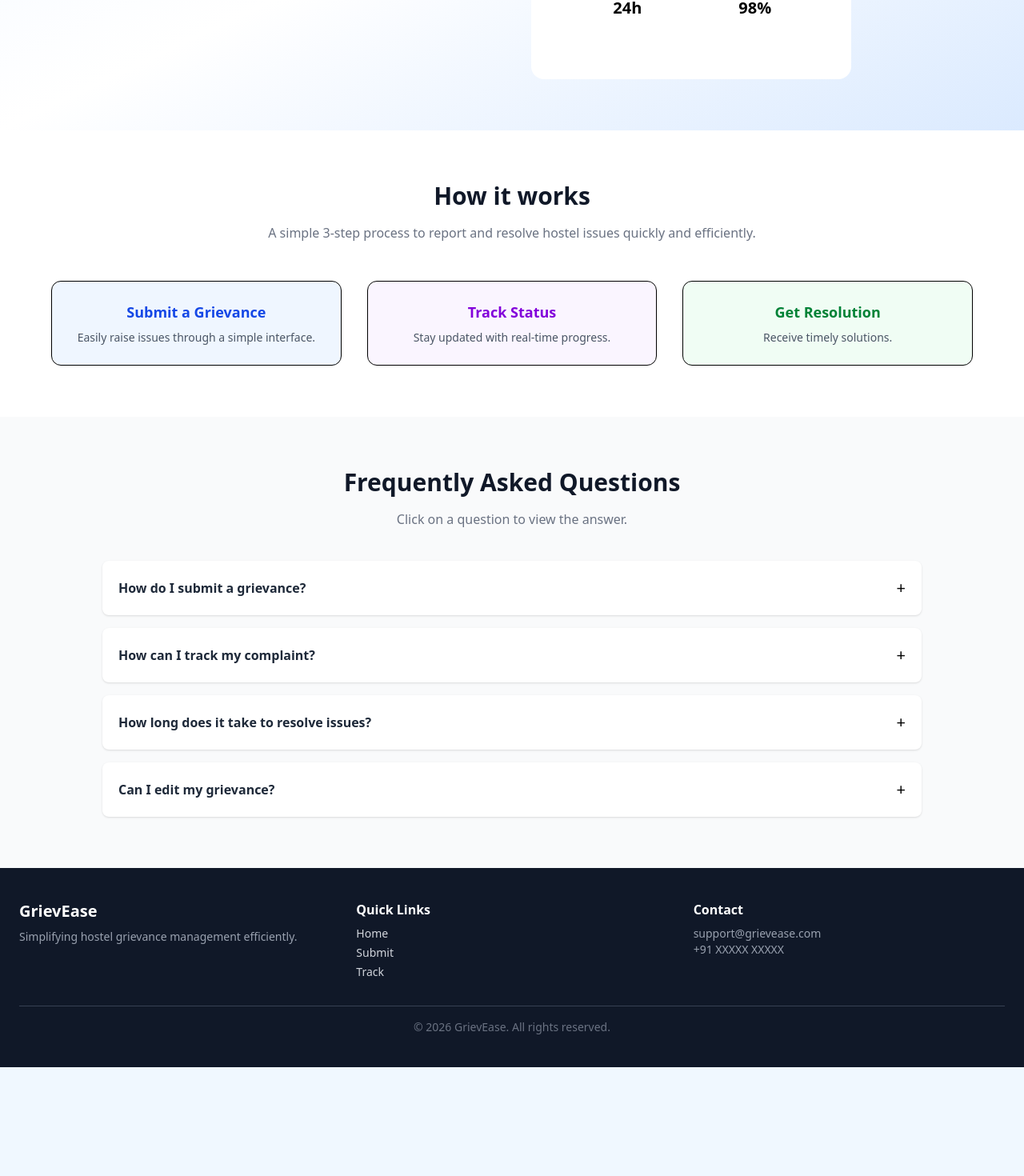
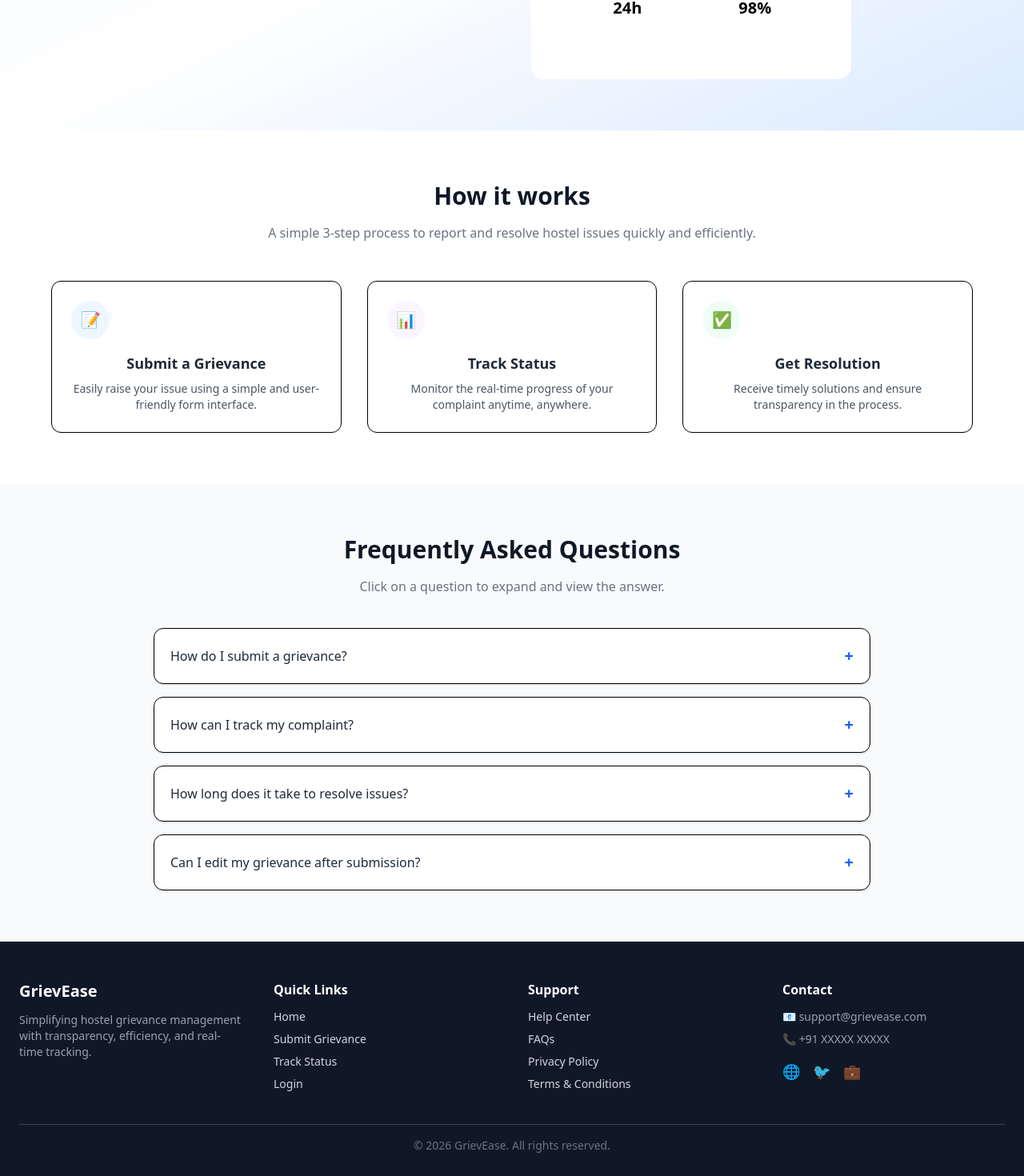
Before and after one commit to dikumardi/GrievEase, a React (Vite) app: page / in a window 1280 px wide. Shown: the part 509-1979 px from the top of the page at 80% size. Before the commit the page ends 1843 px from the top, so only its background shows below. Built offline with nearby package versions, Linux system fonts and the light colour scheme.

Commit message:
refactor: split homepage into components and enhance UI with responsive sections and FAQ accordion

```diff
--- a/src/App.jsx
+++ b/src/App.jsx
@@ -8,6 +8,7 @@ import Admin from "./pages/Admin";
 import AdminDashboard from "./pages/AdminDashboard";
 import UserDashboard from "./pages/UserDashboard";
 import TrackStatus from "./pages/TrackStatus";
+import Home from "./pages/Home";
 
 const App = () => {
   const navigate = useNavigate();
@@ -46,7 +47,7 @@ const App = () => {
 
       <Routes>
         {/* Public Routes */}
-        <Route path="/" element={<HeroSection />} />
+        <Route path='/' element={<Home />} />
         <Route path="/formpage" element={<FormPage />} />
         <Route path="/admin" element={<Admin handleLogin={handleLogin} />} />
         <Route path="/track" element={<TrackStatus />} />
--- /dev/null
+++ b/src/components/FAQ.jsx
@@ -0,0 +1,84 @@
+import React, { useState } from "react";
+
+const faqs = [
+  {
+    question: "How do I submit a grievance?",
+    answer:
+      "Go to the 'Submit Grievance' page and fill out the form with your issue details."
+  },
+  {
+    question: "How can I track my complaint?",
+    answer:
+      "Use the 'Track Status' page and enter your grievance ID to see the progress."
+  },
+  {
+    question: "How long does it take to resolve issues?",
+    answer:
+      "Most grievances are resolved within 24–72 hours depending on the issue type."
+  },
+  {
+    question: "Can I edit my grievance after submission?",
+    answer:
+      "Currently, editing is not available. You can contact the admin for updates."
+  }
+];
+
+const FAQ = () => {
+  const [openIndex, setOpenIndex] = useState(null);
+
+  const toggleFAQ = (index) => {
+    setOpenIndex(openIndex === index ? null : index);
+  };
+
+  return (
+    <section className="px-6 py-16 bg-gray-50">
+      <div className="max-w-4xl mx-auto">
+
+        {/* Heading */}
+        <h2 className="text-3xl font-bold text-center text-gray-900 mb-4">
+          Frequently Asked Questions
+        </h2>
+
+        <p className="text-center text-gray-500 mb-10">
+          Click on a question to expand and view the answer.
+        </p>
+
+        {/* FAQ List */}
+        <div className="space-y-4">
+          {faqs.map((faq, index) => (
+            <div
+              key={index}
+              className="bg-white border rounded-xl shadow-sm overflow-hidden"
+            >
+              {/* Question */}
+              <button
+                onClick={() => toggleFAQ(index)}
+                className="w-full flex justify-between items-center p-5 text-left"
+              >
+                <span className="font-medium text-gray-800">
+                  {faq.question}
+                </span>
+
+                <span className="text-xl font-bold text-blue-600">
+                  {openIndex === index ? "−" : "+"}
+                </span>
+              </button>
+
+              {/* Answer */}
+              <div
+                className={`px-5 text-sm text-gray-600 transition-all duration-300 ${
+                  openIndex === index ? "max-h-40 py-3" : "max-h-0 overflow-hidden"
+                }`}
+              >
+                {faq.answer}
+              </div>
+            </div>
+          ))}
+        </div>
+
+      </div>
+    </section>
+  );
+};
+
+export default FAQ;
--- /dev/null
+++ b/src/components/Footer.jsx
@@ -0,0 +1,75 @@
+import React from "react";
+
+const Footer = () => {
+  return (
+    <footer className="bg-gray-900 text-gray-300 px-6 py-12">
+      <div className="max-w-7xl mx-auto grid gap-10 md:grid-cols-4">
+
+        {/* Brand */}
+        <div>
+          <h2 className="text-xl font-bold text-white mb-3">
+            GrievEase
+          </h2>
+          <p className="text-sm text-gray-400">
+            Simplifying hostel grievance management with transparency,
+            efficiency, and real-time tracking.
+          </p>
+        </div>
+
+        {/* Quick Links */}
+        <div>
+          <h3 className="text-white font-semibold mb-3">
+            Quick Links
+          </h3>
+          <ul className="space-y-2 text-sm">
+            <li className="hover:text-white cursor-pointer">Home</li>
+            <li className="hover:text-white cursor-pointer">Submit Grievance</li>
+            <li className="hover:text-white cursor-pointer">Track Status</li>
+            <li className="hover:text-white cursor-pointer">Login</li>
+          </ul>
+        </div>
+
+        {/* Support */}
+        <div>
+          <h3 className="text-white font-semibold mb-3">
+            Support
+          </h3>
+          <ul className="space-y-2 text-sm">
+            <li className="hover:text-white cursor-pointer">Help Center</li>
+            <li className="hover:text-white cursor-pointer">FAQs</li>
+            <li className="hover:text-white cursor-pointer">Privacy Policy</li>
+            <li className="hover:text-white cursor-pointer">Terms & Conditions</li>
+          </ul>
+        </div>
+
+        {/* Contact */}
+        <div>
+          <h3 className="text-white font-semibold mb-3">
+            Contact
+          </h3>
+          <p className="text-sm text-gray-400 mb-2">
+            📧 support@grievease.com
+          </p>
+          <p className="text-sm text-gray-400 mb-4">
+            📞 +91 XXXXX XXXXX
+          </p>
+
+          {/* Social Icons */}
+          <div className="flex gap-4 text-lg">
+            <span className="hover:text-white cursor-pointer">🌐</span>
+            <span className="hover:text-white cursor-pointer">🐦</span>
+            <span className="hover:text-white cursor-pointer">💼</span>
+          </div>
+        </div>
+
+      </div>
+
+      {/* Bottom */}
+      <div className="text-center text-sm text-gray-500 mt-10 border-t border-gray-700 pt-4">
+        © {new Date().getFullYear()} GrievEase. All rights reserved.
+      </div>
+    </footer>
+  );
+};
+
+export default Footer;
--- /dev/null
+++ b/src/components/Hero.jsx
@@ -0,0 +1,35 @@
+import React from 'react'
+import Button from '../components/Button'
+import RightSectionContent from '../pages/RightSection/RightSectionContent'
+
+const Hero = () => {
+  return (
+    <section className="px-6 py-16 bg-gradient-to-br from-blue-50 via-white to-blue-100">
+      <div className="max-w-7xl mx-auto flex flex-col-reverse lg:flex-row items-center gap-12">
+
+        <div className="flex-1 text-center lg:text-left">
+          <span className="inline-block text-blue-700 bg-blue-200 rounded-full px-4 py-1 text-sm mb-4">
+            🚀 Introducing the New System
+          </span>
+
+          <h1 className="font-bold text-4xl sm:text-5xl lg:text-6xl mb-4">
+            Hostel <span className="text-blue-600">GrievEase</span>
+          </h1>
+
+          <p className="text-gray-600 mb-6 max-w-md">
+            Report and track grievances easily.
+          </p>
+
+          <Button />
+        </div>
+
+        <div className="flex-1">
+          <RightSectionContent />
+        </div>
+
+      </div>
+    </section>
+  )
+}
+
+export default Hero
--- /dev/null
+++ b/src/components/HowItWorks.jsx
@@ -0,0 +1,70 @@
+import React from 'react'
+
+const steps = [
+  {
+    title: "Submit a Grievance",
+    desc: "Easily raise your issue using a simple and user-friendly form interface.",
+    color: "bg-blue-50 text-blue-700",
+    icon: "📝"
+  },
+  {
+    title: "Track Status",
+    desc: "Monitor the real-time progress of your complaint anytime, anywhere.",
+    color: "bg-purple-50 text-purple-700",
+    icon: "📊"
+  },
+  {
+    title: "Get Resolution",
+    desc: "Receive timely solutions and ensure transparency in the process.",
+    color: "bg-green-50 text-green-700",
+    icon: "✅"
+  }
+]
+
+const HowItWorks = () => {
+  return (
+    <section className="px-6 py-16 bg-white">
+      <div className="max-w-6xl mx-auto text-center">
+
+        {/* Heading */}
+        <h2 className="text-3xl font-bold text-gray-900 mb-4">
+          How it works
+        </h2>
+
+        <p className="text-gray-500 max-w-2xl mx-auto mb-12">
+          A simple 3-step process to report and resolve hostel issues quickly and efficiently.
+        </p>
+
+        {/* Cards */}
+        <div className="grid gap-8 sm:grid-cols-2 lg:grid-cols-3">
+
+          {steps.map((step, index) => (
+            <div
+              key={index}
+              className="p-6 rounded-xl border hover:shadow-lg hover:-translate-y-1 transition duration-300"
+            >
+              {/* Icon */}
+              <div className={`w-12 h-12 flex items-center justify-center rounded-full mb-4 text-xl ${step.color}`}>
+                {step.icon}
+              </div>
+
+              {/* Title */}
+              <h3 className="font-semibold text-lg mb-2 text-gray-800">
+                {step.title}
+              </h3>
+
+              {/* Description */}
+              <p className="text-gray-600 text-sm">
+                {step.desc}
+              </p>
+            </div>
+          ))}
+
+        </div>
+
+      </div>
+    </section>
+  )
+}
+
+export default HowItWorks
--- /dev/null
+++ b/src/pages/Home.jsx
@@ -0,0 +1,20 @@
+// src/pages/Home.jsx
+
+import React from 'react'
+import Hero from '../components/Hero'
+import HowItWorks from '../components/HowItWorks'
+import FAQ from '../components/FAQ'
+import Footer from '../components/Footer'
+
+const Home = () => {
+  return (
+    <>
+      <Hero />
+      <HowItWorks />
+      <FAQ />
+      <Footer />
+    </>
+  )
+}
+
+export default Home
```
